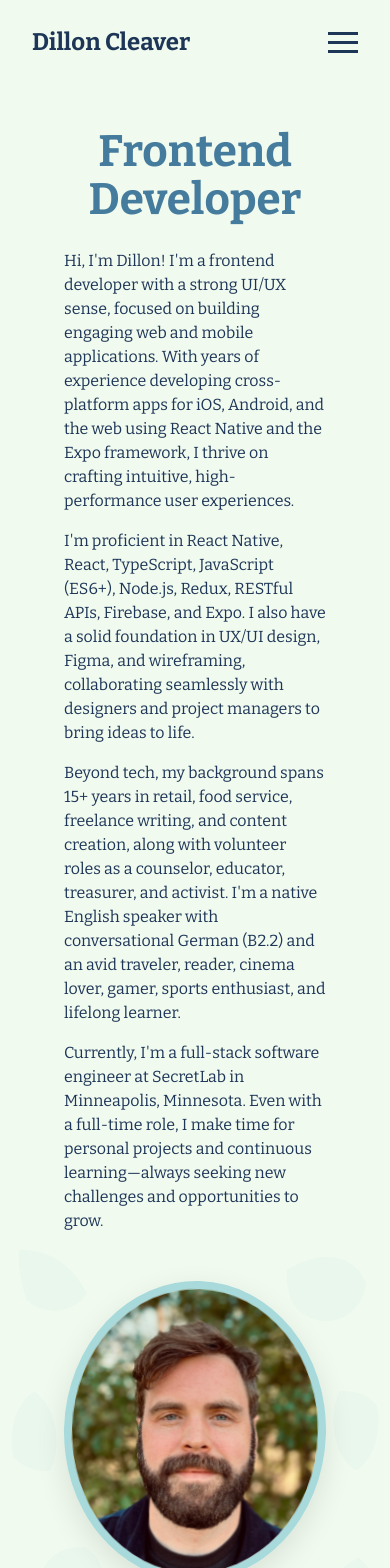
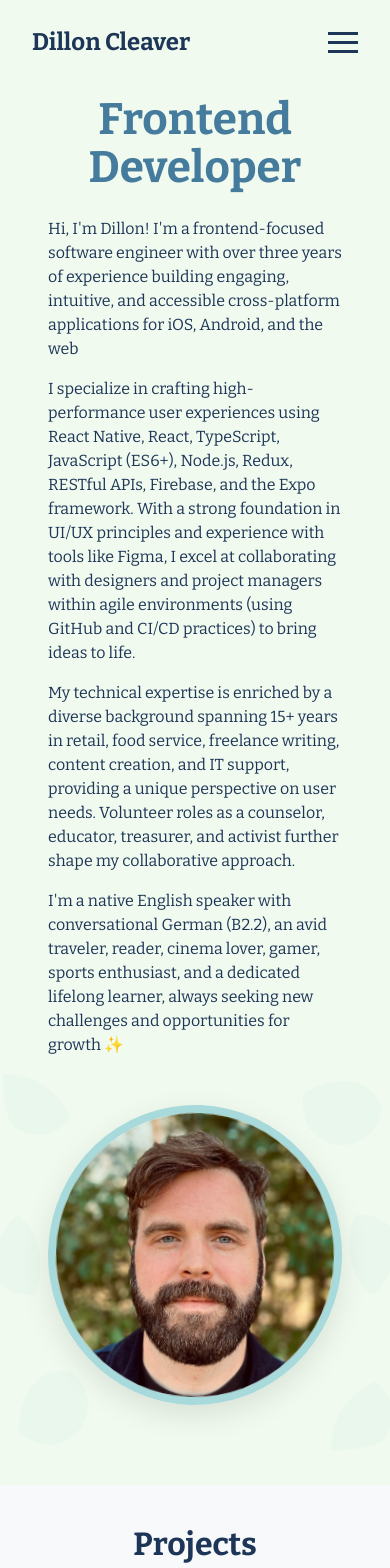
Before and after one commit to dillon-cleaver/dillon-cleaver-portfolio-next, a Next.js app: page / in a window 390 px wide. Shown: the top 1568 px of the page. Built offline with nearby package versions, Linux system fonts and the light colour scheme.

Commit message:
style: enhance responsive design and AboutMe content
- Add media queries for AboutMe, ContactForm, and Projects components
- Update AboutMe text for improved clarity and conciseness

```diff
--- a/components/AboutMe.module.css
+++ b/components/AboutMe.module.css
@@ -197,3 +197,12 @@
     height: 80px;
   }
 }
+
+@media (max-width: 768px) {
+  .about {
+    padding-top: 6rem;
+  }
+  .container {
+    padding: 0 1rem;
+  }
+}
--- a/components/AboutMe.tsx
+++ b/components/AboutMe.tsx
@@ -16,33 +16,32 @@ export default function AboutMe() {
           <div className={styles.text}>
             <h1 className={styles.title}>Frontend Developer</h1>
             <p>
-              Hi, I&apos;m Dillon! I&apos;m a frontend developer with a strong
-              UI/UX sense, focused on building engaging web and mobile
-              applications. With years of experience developing cross-platform
-              apps for iOS, Android, and the web using React Native and the Expo
-              framework, I thrive on crafting intuitive, high-performance user
-              experiences.
+              Hi, I&apos;m Dillon! I&apos;m a frontend-focused software engineer
+              with over three years of experience building engaging, intuitive,
+              and accessible cross-platform applications for iOS, Android, and
+              the web
             </p>
             <p>
-              I&apos;m proficient in React Native, React, TypeScript, JavaScript
-              (ES6+), Node.js, Redux, RESTful APIs, Firebase, and Expo. I also
-              have a solid foundation in UX/UI design, Figma, and wireframing,
-              collaborating seamlessly with designers and project managers to
-              bring ideas to life.
+              I specialize in crafting high-performance user experiences using
+              React Native, React, TypeScript, JavaScript (ES6+), Node.js,
+              Redux, RESTful APIs, Firebase, and the Expo framework. With a
+              strong foundation in UI/UX principles and experience with tools
+              like Figma, I excel at collaborating with designers and project
+              managers within agile environments (using GitHub and CI/CD
+              practices) to bring ideas to life.
             </p>
             <p>
-              Beyond tech, my background spans 15+ years in retail, food
-              service, freelance writing, and content creation, along with
-              volunteer roles as a counselor, educator, treasurer, and activist.
-              I&apos;m a native English speaker with conversational German
-              (B2.2) and an avid traveler, reader, cinema lover, gamer, sports
-              enthusiast, and lifelong learner.
+              My technical expertise is enriched by a diverse background
+              spanning 15+ years in retail, food service, freelance writing,
+              content creation, and IT support, providing a unique perspective
+              on user needs. Volunteer roles as a counselor, educator,
+              treasurer, and activist further shape my collaborative approach.
             </p>
             <p>
-              Currently, I&apos;m a full-stack software engineer at SecretLab in
-              Minneapolis, Minnesota. Even with a full-time role, I make time
-              for personal projects and continuous learning—always seeking new
-              challenges and opportunities to grow.
+              I&apos;m a native English speaker with conversational German
+              (B2.2), an avid traveler, reader, cinema lover, gamer, sports
+              enthusiast, and a dedicated lifelong learner, always seeking new
+              challenges and opportunities for growth ✨
             </p>
           </div>
           <div className={styles.imageContainer}>
--- a/components/ContactForm.module.css
+++ b/components/ContactForm.module.css
@@ -97,3 +97,10 @@
   opacity: 0.7;
   cursor: not-allowed;
 }
+
+@media (max-width: 768px) {
+  .contact {
+    padding-top: 2.5rem;
+    padding-bottom: 2.5rem;
+  }
+}
--- a/components/Footer.tsx
+++ b/components/Footer.tsx
@@ -8,7 +8,7 @@ export default function Footer() {
   return (
     <footer className={styles.footer}>
       <div className={styles.container}>
-        <p>&copy; {currentYear} Dillon Cleaver. All rights reserved.</p>
+        <p>&copy; {currentYear} Dillon Cleaver</p>
         <div className={styles.socialLinks}>
           <a
             href="https://linkedin.com/in/"
--- a/components/Projects.module.css
+++ b/components/Projects.module.css
@@ -88,4 +88,11 @@
   .project {
     padding: 1.5rem;
   }
+  .projects {
+    padding-top: 2.5rem;
+    padding-bottom: 2.5rem;
+  }
+  .container {
+    padding: 0 0rem;
+  }
 }
```
Also changed, not shown: app/globals.css (line endings or trailing spaces).
